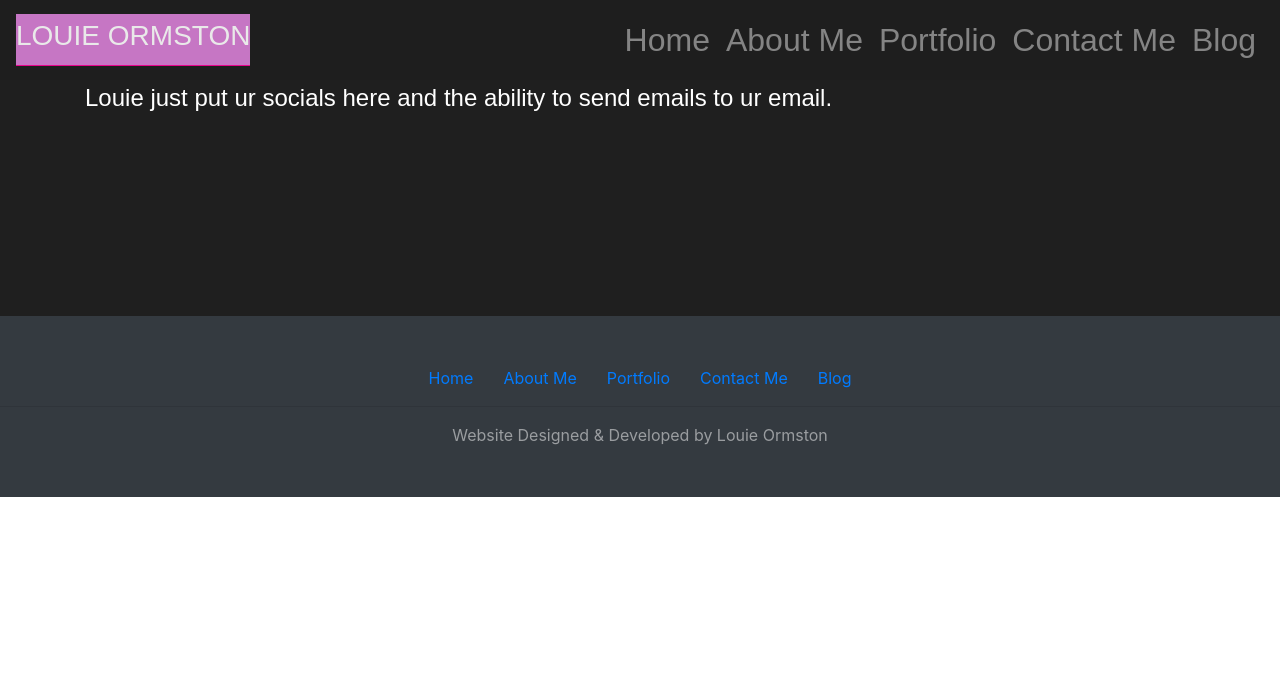
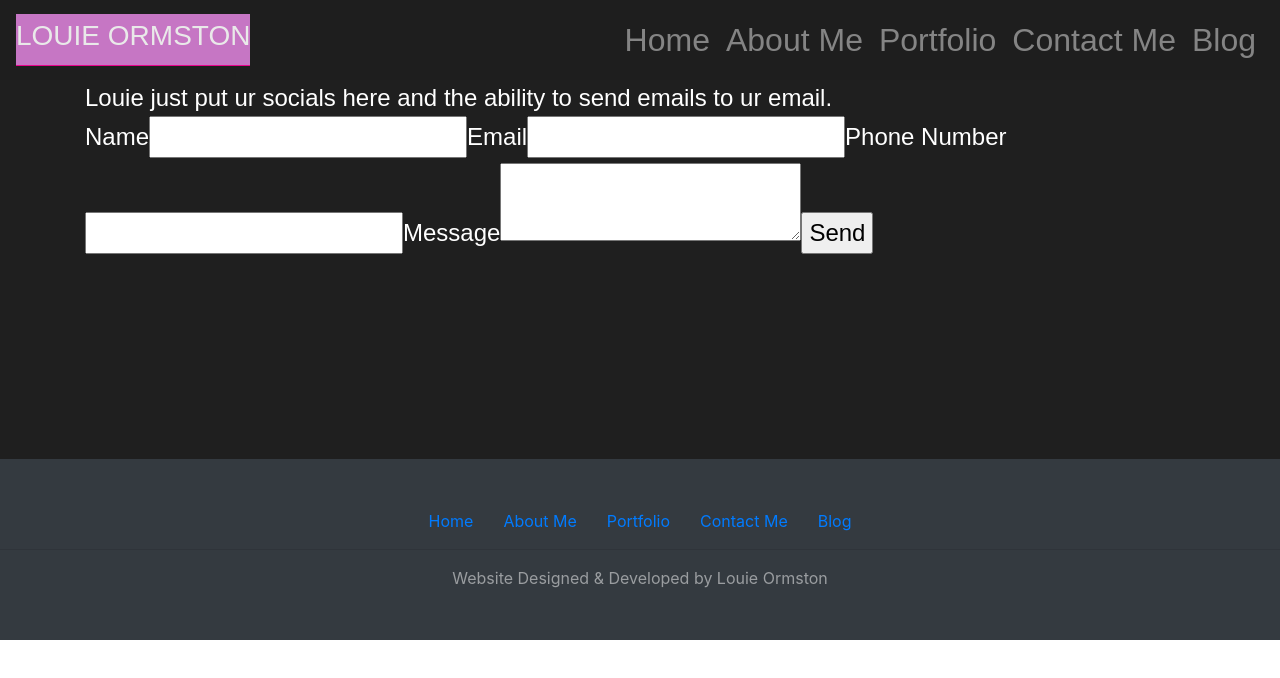
Before and after one commit to leormston/personal-site, a React (Create React App) app: page /Contact in a window 1280 px wide. Shown: the top 678 px of the page. Built offline with nearby package versions, Linux system fonts and the light colour scheme; a web font is replaced by a local one.

Commit message:
email set up with emailjs

```diff
--- a/package.json
+++ b/package.json
@@ -7,6 +7,7 @@
     "@testing-library/react": "^11.2.7",
     "@testing-library/user-event": "^12.8.3",
     "bootstrap": "^4.6.0",
+    "emailjs-com": "^3.1.0",
     "react": "^17.0.2",
     "react-bootstrap": "^1.6.1",
     "react-dom": "^17.0.2",
--- /dev/null
+++ b/src/emailkey.js
@@ -0,0 +1,4 @@
+export default {
+    USER_ID: 'user_3iEqxrUZkT3SQY2XiLcKj',
+    TEMPLATE_ID: '5dce125eed0a851e6136f1aa3a61e776',
+}
--- a/src/pages/Socials.js
+++ b/src/pages/Socials.js
@@ -1,10 +1,37 @@
 import React from 'react';
 import {Container} from 'react-bootstrap';
+import emailjs from 'emailjs-com';
+import{ init } from 'emailjs-com';
+
+
+function sendEmail(e) {
+    e.preventDefault();
+
+    emailjs.sendForm('service_97jan3n', 'template_au856ip', e.target, 'user_3iEqxrUZkT3SQY2XiLcKj')
+      .then((result) => {
+          console.log(result.text);
+      }, (error) => {
+          console.log(error.text);
+      });
+  }
 
 const Socials = () => (
+
+
     <div className="body medium-text">
         <Container>
             <p>Louie just put ur socials here and the ability to send emails to ur email.</p>
+            <form className="contact-form" onSubmit={sendEmail}>
+            <label>Name</label>
+            <input type="text" name="name" />
+            <label>Email</label>
+            <input type="text" name="email" />
+            <label>Phone Number</label>
+            <input type="tel" name="phone" />
+            <label>Message</label>
+            <textarea name="message" />
+            <input type="submit" value="Send" />
+            </form>
         </Container>
     </div>
 
```
Also changed, not shown: 1 other file (tests, documents, lock files or other folders).
